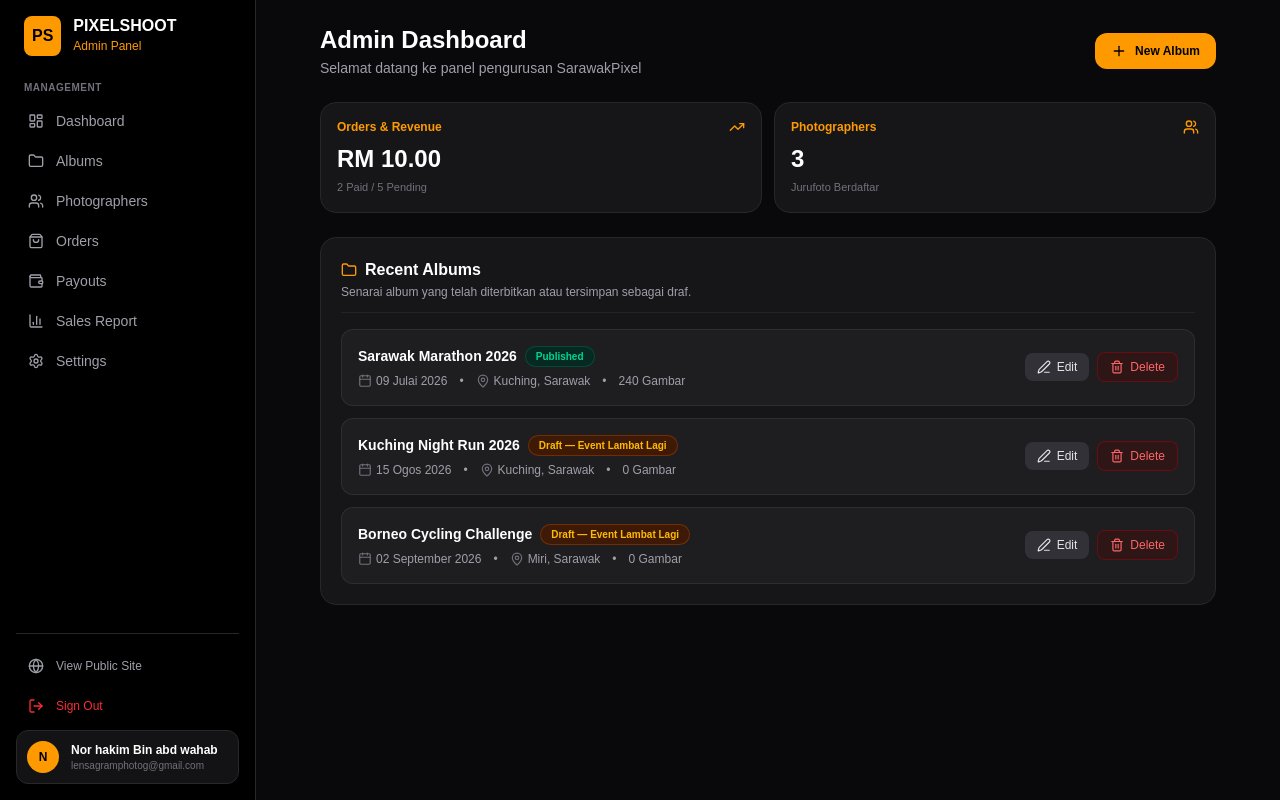
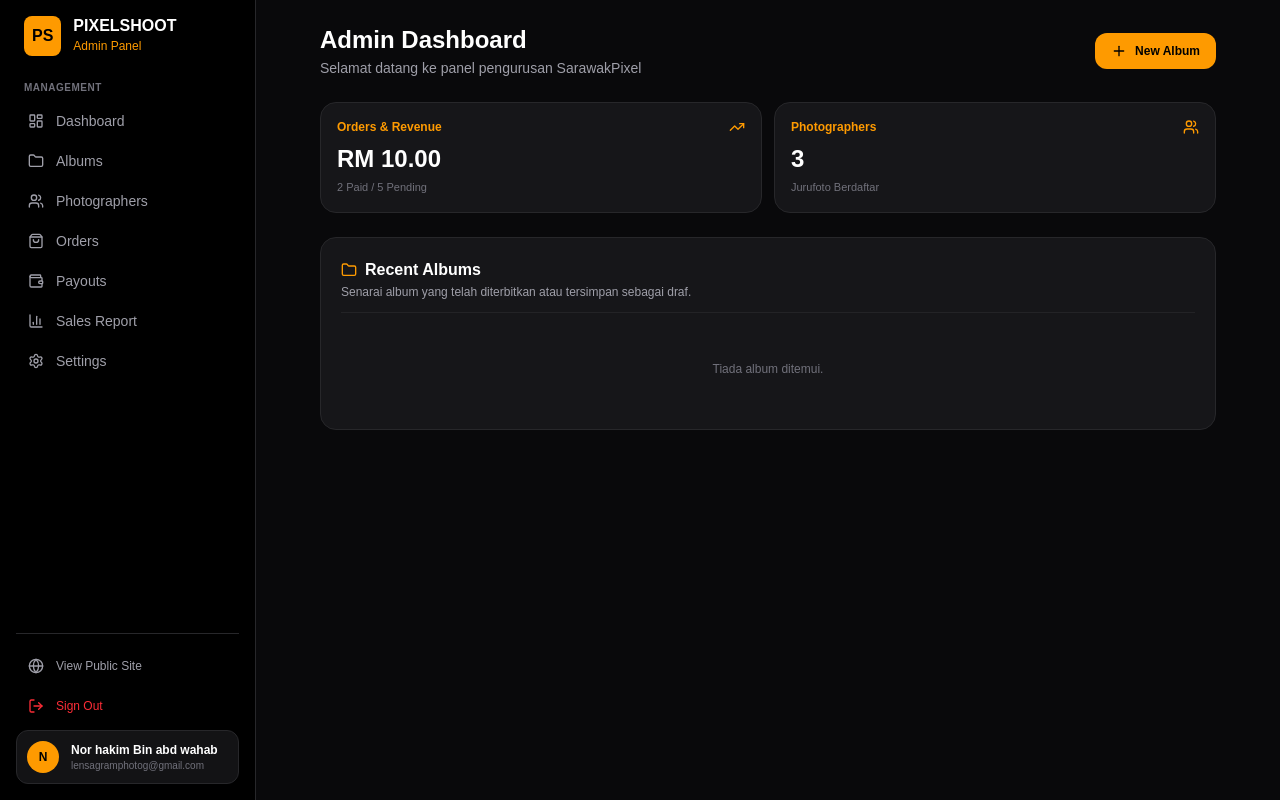
Before and after one commit to PixelShooter8/PixelShoot, a Next.js app: page /admin in a window 1280 px wide. Built offline with nearby package versions, Linux system fonts and the light colour scheme.

Commit message:
Clear hardcoded dummy data in admin dashboard

```diff
--- a/app/admin/page.jsx
+++ b/app/admin/page.jsx
@@ -17,35 +17,7 @@ import {
 
 export default function AdminDashboardPage() {
   // State untuk senarai Recent Albums
-  const [albums, setAlbums] = useState([
-    {
-      id: '1',
-      title: 'Sarawak Marathon 2026',
-      slug: 'sarawak-marathon-2026',
-      date: '09 Julai 2026',
-      location: 'Kuching, Sarawak',
-      photosCount: 240,
-      status: 'Published',
-    },
-    {
-      id: '2',
-      title: 'Kuching Night Run 2026',
-      slug: 'kuching-night-run-2026',
-      date: '15 Ogos 2026',
-      location: 'Kuching, Sarawak',
-      photosCount: 0,
-      status: 'Draft',
-    },
-    {
-      id: '3',
-      title: 'Borneo Cycling Challenge',
-      slug: 'borneo-cycling-challenge',
-      date: '02 September 2026',
-      location: 'Miri, Sarawak',
-      photosCount: 0,
-      status: 'Draft',
-    },
-  ]);
+  const [albums, setAlbums] = useState([]);
 
   // Fungsi Padam Album
   const handleDeleteAlbum = (id, title) => {
```
